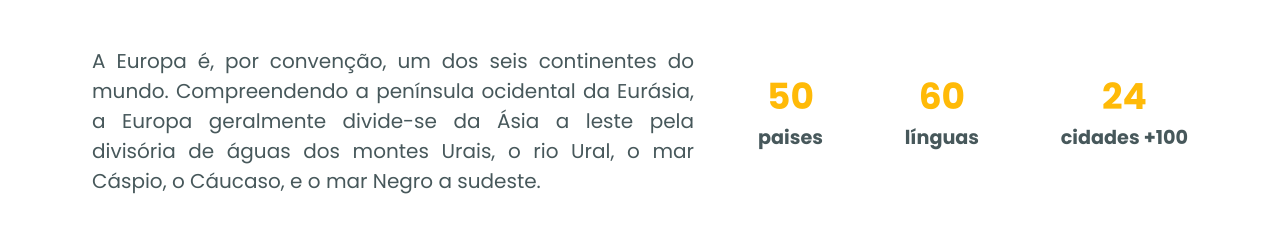
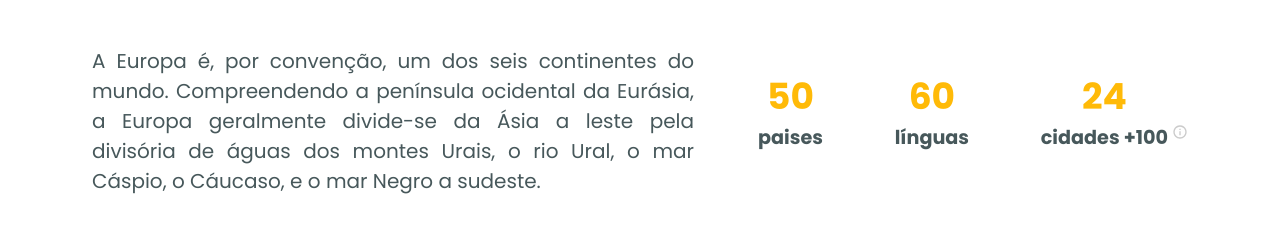
Before and after one commit to Juniorr452/worldtrip, a Next.js app: page /continent/1 in a window 1280 px wide. Shown: the part 634-880 px from the top of the page. Built offline with nearby package versions, Linux system fonts and the light colour scheme.

Commit message:
Tooltip cidades +100

```diff
--- a/src/pages/continent/[name].tsx
+++ b/src/pages/continent/[name].tsx
@@ -1,7 +1,9 @@
 import { Image } from '@chakra-ui/image';
-import { Box, Grid, Heading, SimpleGrid, Text } from '@chakra-ui/layout';
+import { Box, Flex, Grid, Heading, Text } from '@chakra-ui/layout';
+import { Icon, Tooltip } from '@chakra-ui/react';
 import TopNav from '@components/TopNav';
 import React from 'react';
+import { RiInformationLine } from 'react-icons/ri';
 
 // import { Container } from './styles';
 
@@ -69,7 +71,7 @@ const Continent: React.FC = () => {
         >
           <Info number="50" name="paises" />
           <Info number="60" name="línguas" />
-          <Info number="24" name="cidades +100" />
+          <Info number="24" name="cidades +100" info="Cidades +100 são cidades deste continente que estão entre as 100 mais visitadas do mundo"/>
         </Box>
       </Box>
 
@@ -93,9 +95,11 @@ const Continent: React.FC = () => {
 interface InfoProps {
   number: string;
   name: string;
+  info?: string;
 }
 
-const Info: React.FC<InfoProps> = ({number, name}) => (
+const Info: React.FC<InfoProps> = ({number, name, info}) => (
+  <Flex dir="row">
     <Box textAlign={["start", "start", "center"]}>
       <Text
         color="brand.500"
@@ -113,6 +117,23 @@ const Info: React.FC<InfoProps> = ({number, name}) => (
         {name}
       </Text>
     </Box>
+
+    {info && (
+      <Tooltip
+        label={info}
+        aria-label="Tooltip"
+        placement="top"
+        hasArrow
+        arrowSize={10}
+        bgColor="gray.700"
+        textAlign="center"
+      >
+        <Box as="span" ml="1" mt={{base: "36px", md: "53px"}}>
+          <Icon as={RiInformationLine} color="gray.500" opacity="0.5"/>
+        </Box>
+      </Tooltip>
+    )}
+  </Flex>
 )
 
 const City: React.FC = () => (
```
Lines whose indentation alone changed are shown as unchanged.
